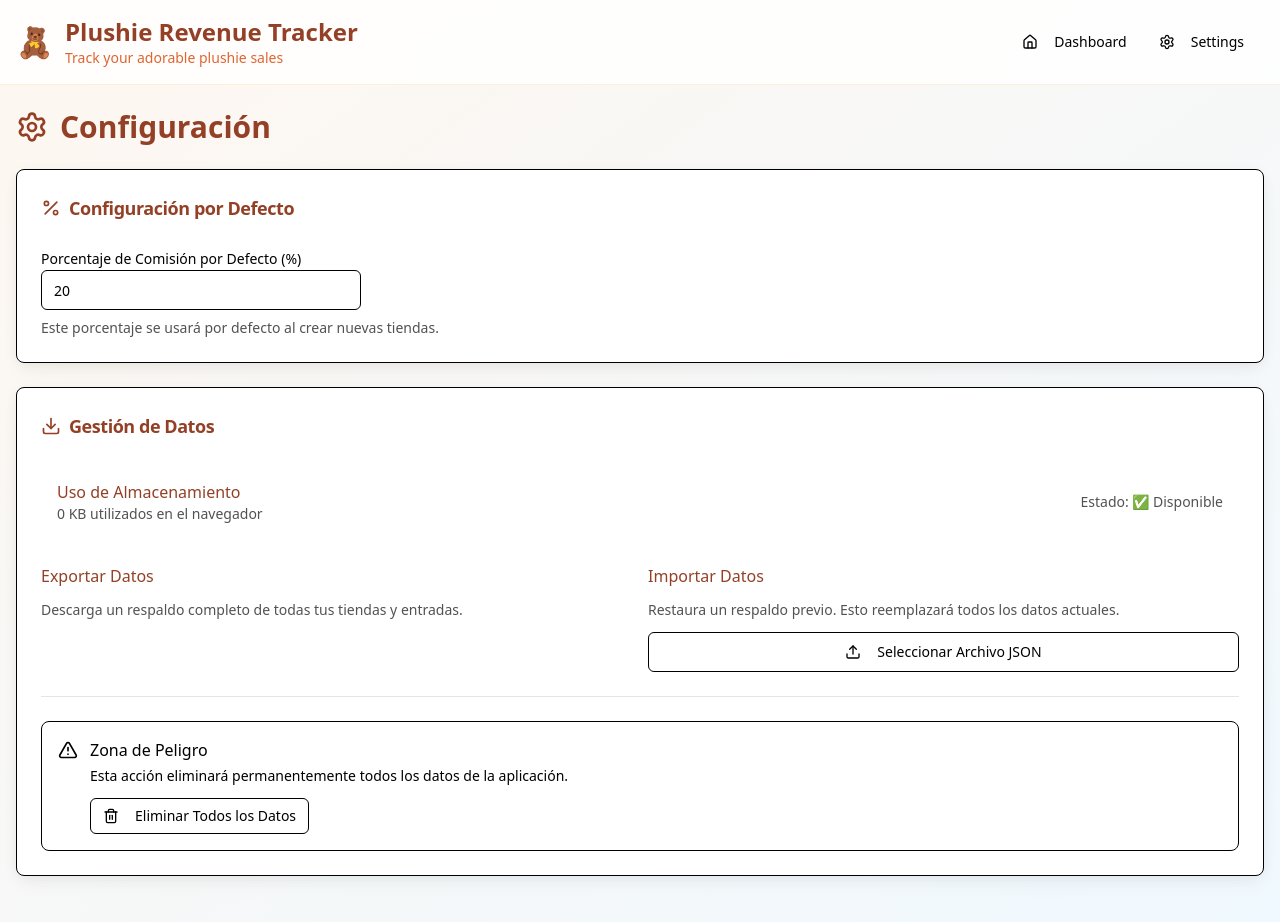
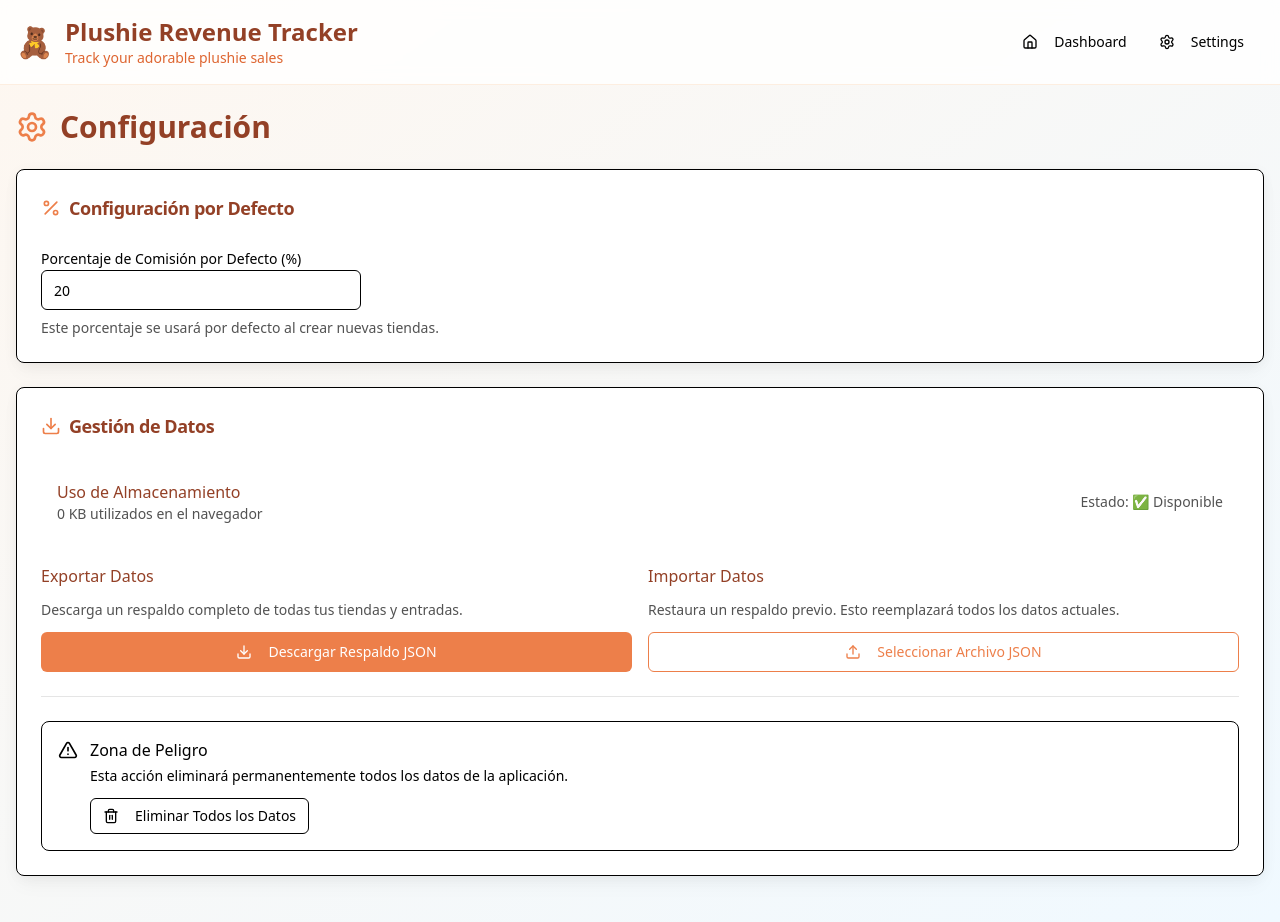
Before and after one commit to ricardofabila/plushies, a React (Vite) app: page /plushies/settings in a window 1280 px wide. Built offline with nearby package versions, Linux system fonts and the light colour scheme.

Commit message:
change button colors

```diff
--- a/src/components/navigation/StoreHeader.tsx
+++ b/src/components/navigation/StoreHeader.tsx
@@ -39,8 +39,8 @@ const StoreHeader: React.FC<StoreHeaderProps> = ({ store, bestDay, worstDay }) =
             {/* Store Title and Basic Info */}
             <div className="flex items-center justify-between">
                 <div className="flex items-center space-x-3">
-                    <div className="p-3 bg-cute-pink/20 rounded-xl">
-                        <StoreIcon className="h-8 w-8 text-cute-pink" />
+                    <div className="p-3 bg-primary-500/20 rounded-xl">
+                        <StoreIcon className="h-8 w-8 text-primary-500" />
                     </div>
                     <div>
                         <h1 className="text-3xl font-bold text-primary-800">
@@ -58,7 +58,7 @@ const StoreHeader: React.FC<StoreHeaderProps> = ({ store, bestDay, worstDay }) =
                     onClick={handleExportCSV}
                     variant="outline"
                     size="sm"
-                    className="flex items-center space-x-2 border-cute-pink text-cute-pink hover:bg-cute-pink hover:text-white transition-colors"
+                    className="flex items-center space-x-2 border-primary-500 text-primary-500 hover:bg-primary-500 hover:text-white transition-colors"
                 >
                     <Download className="h-4 w-4" />
                     <span>Exportar CSV</span>
--- a/src/pages/Settings.tsx
+++ b/src/pages/Settings.tsx
@@ -149,7 +149,7 @@ const Settings: React.FC = () => {
         <div className="space-y-6">
             <div className="flex items-center justify-between">
                 <h1 className="text-3xl font-bold text-primary-800 flex items-center space-x-3">
-                    <SettingsIcon className="h-8 w-8 text-cute-pink" />
+                    <SettingsIcon className="h-8 w-8 text-primary-500" />
                     <span>Configuración</span>
                 </h1>
             </div>
@@ -158,7 +158,7 @@ const Settings: React.FC = () => {
             <Card className="shadow-soft hover:shadow-cozy transition-shadow duration-200 bg-white">
                 <CardHeader>
                     <CardTitle className="text-lg font-semibold text-primary-800 flex items-center space-x-2">
-                        <Percent className="h-5 w-5 text-cute-pink" />
+                        <Percent className="h-5 w-5 text-primary-500" />
                         <span>Configuración por Defecto</span>
                     </CardTitle>
                 </CardHeader>
@@ -195,7 +195,7 @@ const Settings: React.FC = () => {
             <Card className="shadow-soft hover:shadow-cozy transition-shadow duration-200 bg-white">
                 <CardHeader>
                     <CardTitle className="text-lg font-semibold text-primary-800 flex items-center space-x-2">
-                        <Download className="h-5 w-5 text-cute-pink" />
+                        <Download className="h-5 w-5 text-primary-500" />
                         <span>Gestión de Datos</span>
                     </CardTitle>
                 </CardHeader>
@@ -227,7 +227,7 @@ const Settings: React.FC = () => {
                             </p>
                             <Button
                                 onClick={handleExportJSON}
-                                className="w-full bg-cute-pink hover:bg-warm-coral text-white"
+                                className="w-full bg-primary-500 hover:bg-primary-600 text-white"
                             >
                                 <Download className="h-4 w-4 mr-2" />
                                 Descargar Respaldo JSON
@@ -244,7 +244,7 @@ const Settings: React.FC = () => {
                                 onClick={handleFileSelect}
                                 disabled={isImporting}
                                 variant="outline"
-                                className="w-full border-cute-pink text-cute-pink hover:bg-cute-pink hover:text-white"
+                                className="w-full border-primary-500 text-primary-500 hover:bg-primary-500 hover:text-white"
                             >
                                 <Upload className="h-4 w-4 mr-2" />
                                 {isImporting ? 'Procesando...' : 'Seleccionar Archivo JSON'}
--- a/src/pages/StoreDetail.tsx
+++ b/src/pages/StoreDetail.tsx
@@ -91,7 +91,7 @@ const StoreDetail: React.FC = () => {
                 <Card className="shadow-soft hover:shadow-cozy transition-shadow duration-200 bg-white">
                     <CardHeader>
                         <CardTitle className="text-lg font-semibold text-primary-800 flex items-center space-x-2">
-                            <TrendingUp className="h-5 w-5 text-cute-pink" />
+                            <TrendingUp className="h-5 w-5 text-primary-500" />
                             <span>Tendencias de Ingresos</span>
                         </CardTitle>
                     </CardHeader>
@@ -103,7 +103,7 @@ const StoreDetail: React.FC = () => {
                 <Card className="shadow-soft hover:shadow-cozy transition-shadow duration-200 bg-white">
                     <CardHeader>
                         <CardTitle className="text-lg font-semibold text-primary-800 flex items-center space-x-2">
-                            <Percent className="h-5 w-5 text-cute-pink" />
+                            <Percent className="h-5 w-5 text-primary-500" />
                             <span>Comisión vs Ganancia</span>
                         </CardTitle>
                     </CardHeader>
```
